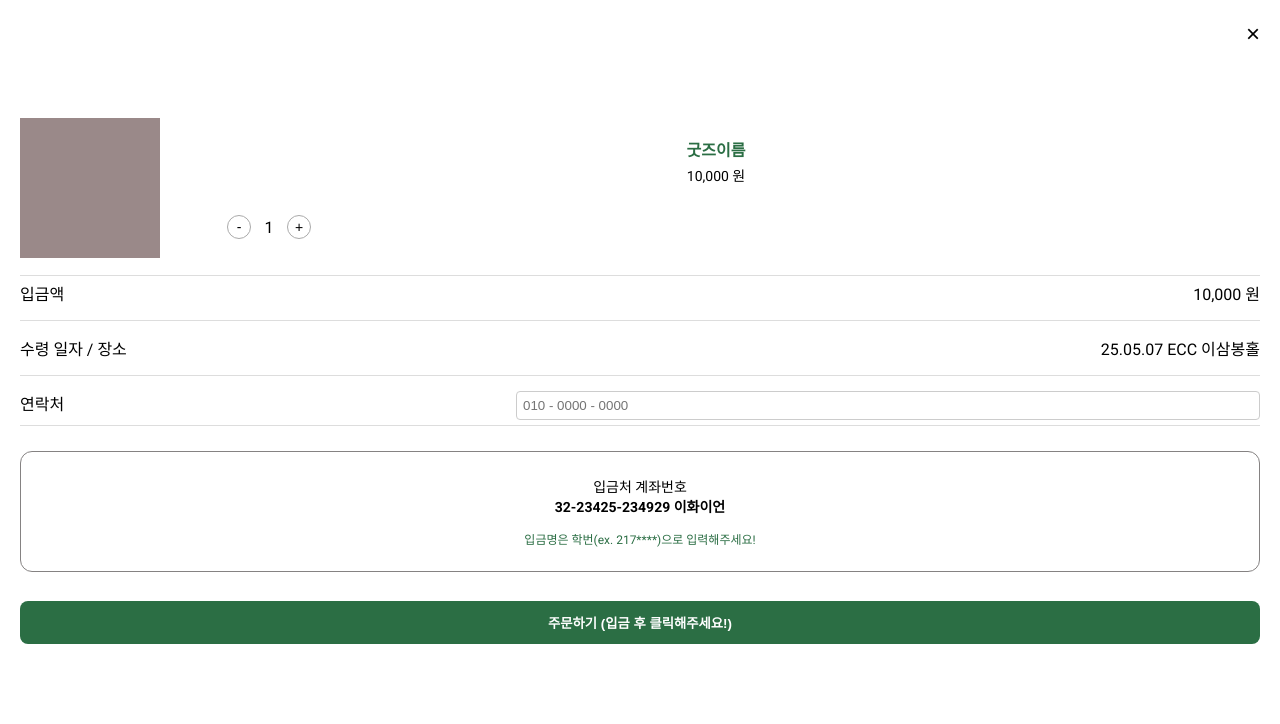
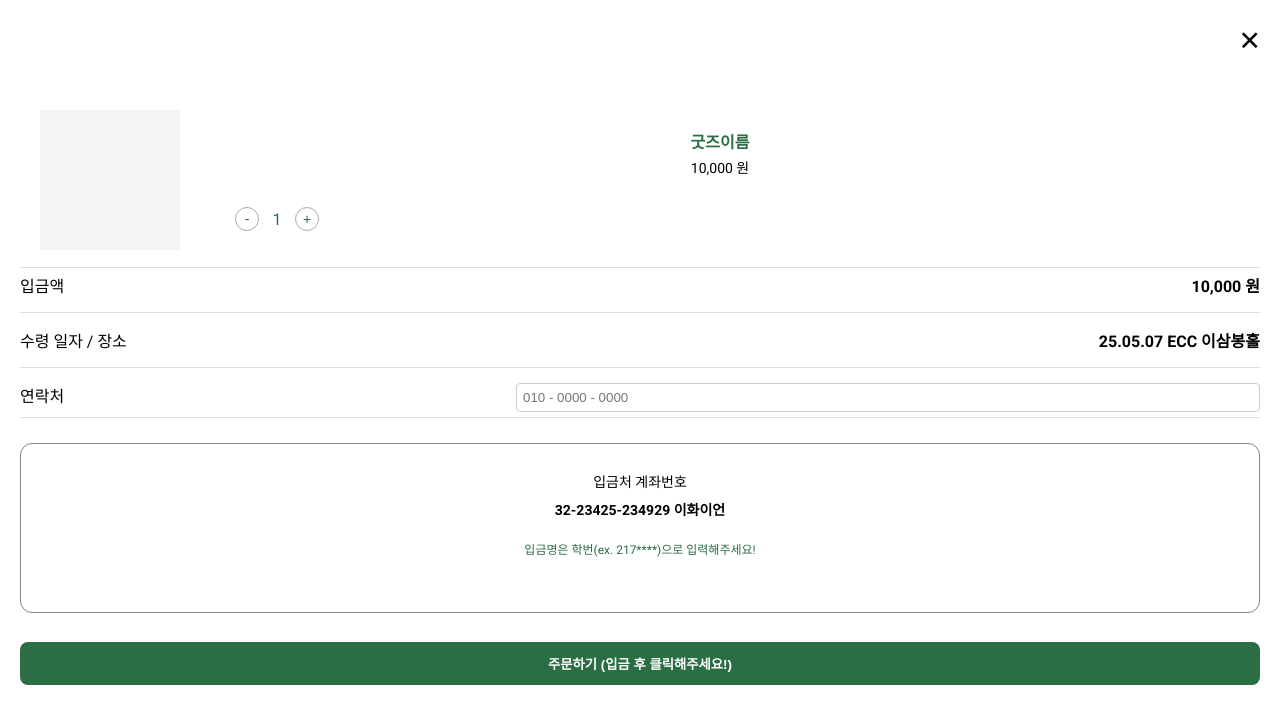
Before and after one commit to his0si/md-site, a React (Vite) app in the folder frontend/: page /order-page in a window 1280 px wide. Shown: the top 724 px of the page. Built offline with nearby package versions, Linux system fonts and the light colour scheme.

Commit message:
feat(#61):굿즈구매화면1-2차 구현

```diff
--- a/frontend/src/pages/cart/CartCard.jsx
+++ b/frontend/src/pages/cart/CartCard.jsx
@@ -98,8 +98,8 @@ const SideArea = styled.div`
 `;
 
 const DeleteIcon = styled.img`
-  width: 35px;
-  height: 35px;
+  width: 25px;
+  height: 25px;
   object-fit: contain; //  비율 유지 + 정렬
   cursor: pointer;
   transition: opacity 0.2s;
--- a/frontend/src/pages/order/OrderPage.jsx
+++ b/frontend/src/pages/order/OrderPage.jsx
@@ -12,11 +12,11 @@ const Wrapper = styled.div`
 const Header = styled.div`
   display: flex;
   justify-content: flex-end;
-  margin-bottm: 20px;
+  margin-bottm: 10px;
 `;
 
 const CloseButton = styled.button`
-  font-size: 24px;
+  font-size: 35px;
   border: none;
   background: none;
   cursor: pointer;
@@ -26,15 +26,17 @@ const GoodsInfo = styled.div`
   display: flex;
   flex-direction: row;
   align-items: center;
-  gap: 12px;
+
   margin-bottom: 12px;
-  margin-top: 70px;
+  margin-top: 50px;
+  padding-left: 20px;
 `;
 
 const ImageBox = styled.div`
   width: 140px;
   height: 140px;
-  background-color: rgb(154, 137, 137);
+
+  background-color: rgb(245, 245, 245);
 `;
 
 const InfoBox = styled.div`
@@ -59,6 +61,7 @@ const QtyBox = styled.div`
   gap: 8px;
   margin-top: 30px;
   margin-left: 55px;
+  color: #2b6e44;
 `;
 
 const QtyBtn = styled.button`
@@ -68,6 +71,7 @@ const QtyBtn = styled.button`
   height: 24px;
   font-size: 14px;
   background: none;
+  color: #2b6e44;
 `;
 
 const QtyText = styled.span`
@@ -97,6 +101,7 @@ const Input = styled.input`
   width: 60%;
   border: 1px solid #ccc;
   border-radius: 4px;
+  background: transparent;
 `;
 
 const Footer = styled.div`
@@ -110,6 +115,8 @@ const AccountCard = styled.div`
 
   text-align: center;
   margin-bottom: 13px;
+  min-height: 170px;
+  line-height: 2;
 `;
 const AccountBox = styled.div`
   font-size: 14px;
@@ -193,13 +200,19 @@ const OrderPage = () => {
 
       <Summary>
         <Row>
-          입금액 <span>{totalPrice.toLocaleString()} 원</span>
+          입금액{" "}
+          <span>
+            <strong>{totalPrice.toLocaleString()} 원</strong>
+          </span>
         </Row>
 
         <Divider />
 
         <Row>
-          수령 일자 / 장소 <span>25.05.07 ECC 이삼봉홀</span>
+          수령 일자 / 장소{" "}
+          <span>
+            <strong>25.05.07 ECC 이삼봉홀</strong>
+          </span>
         </Row>
         <Divider />
         <Row>
```
